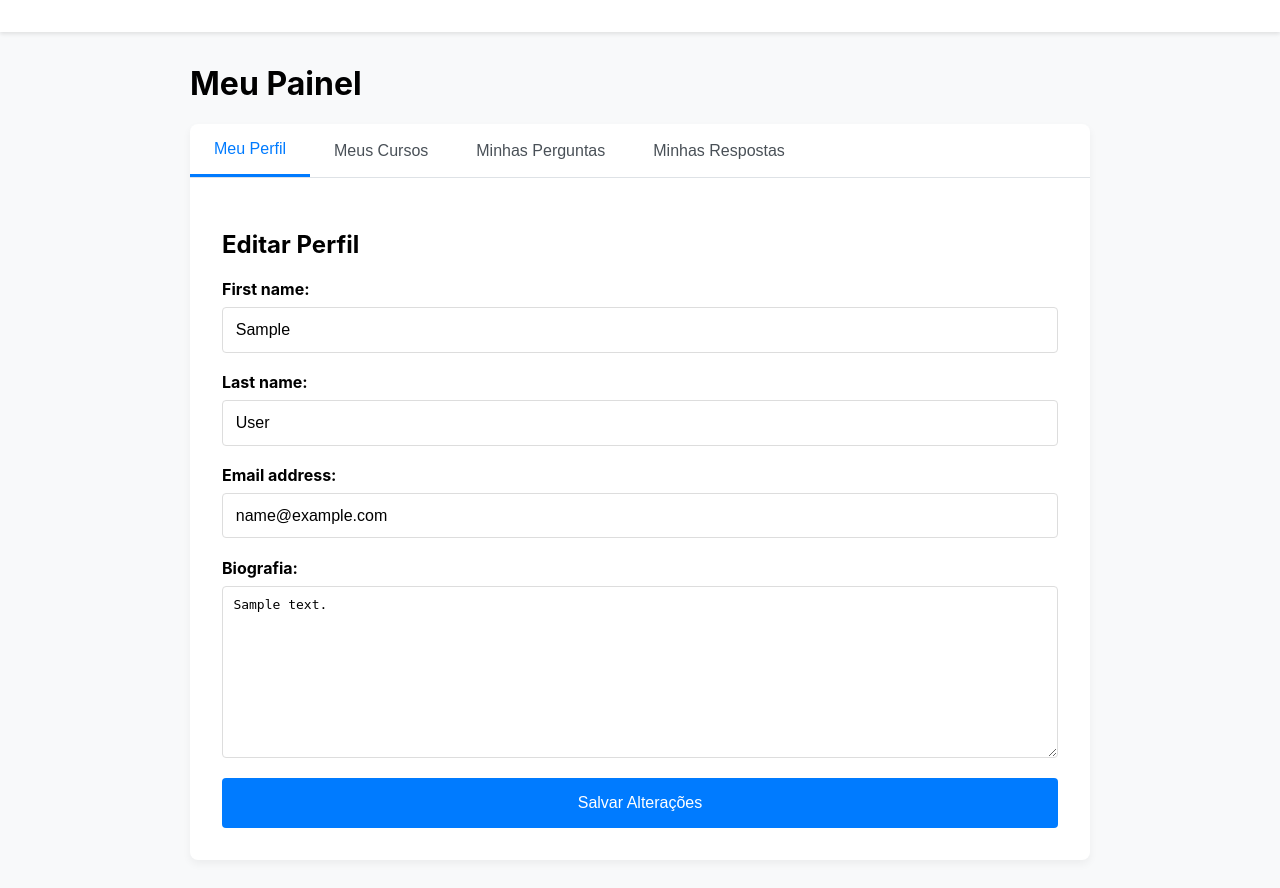
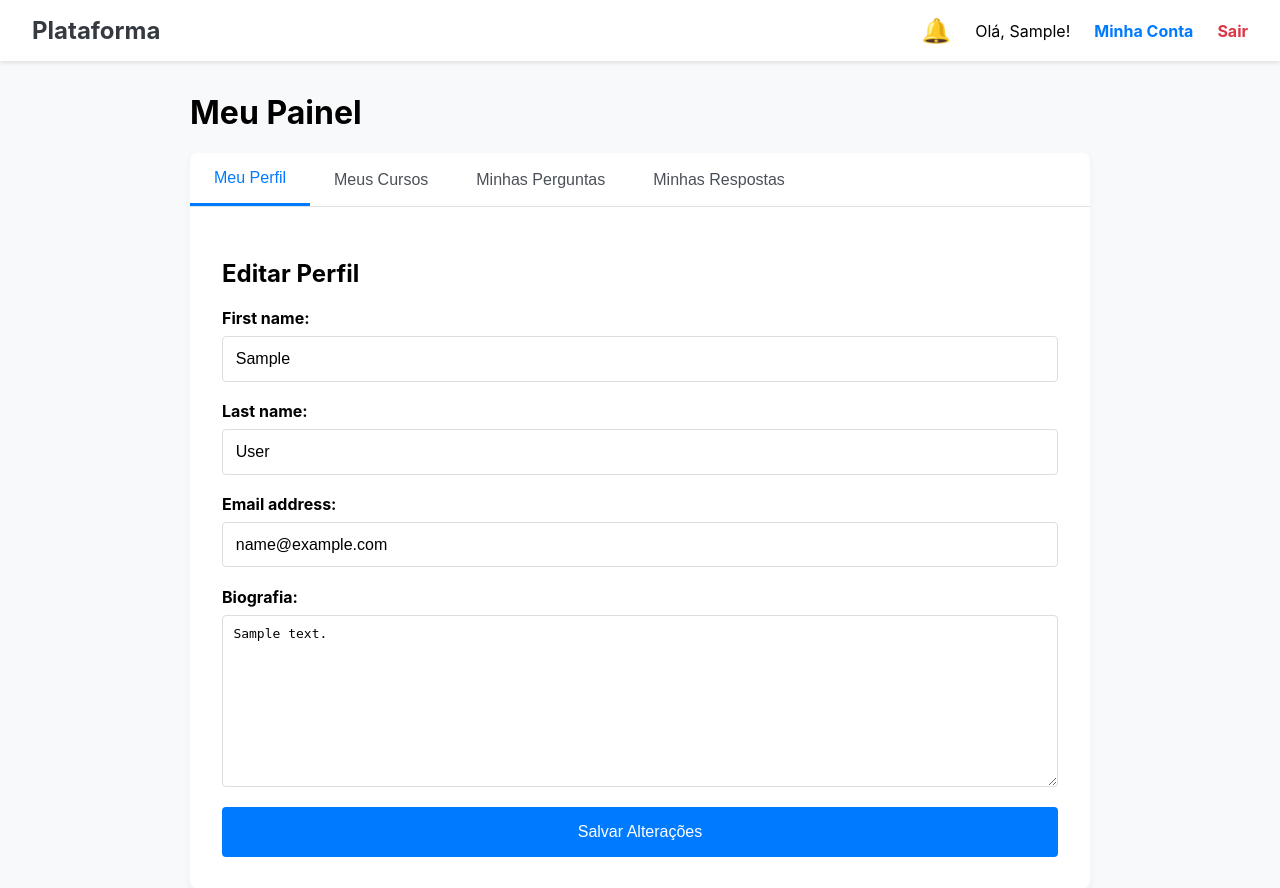
Before and after one commit to leobrda/coursePlatform, a Django app: page /cursos/minha-conta/ in a window 1280 px wide. Shown: the top 888 px of the page. Before the commit the page ends 864 px from the top, so only its background shows below. Run offline with Django 5.2, Linux system fonts and the light colour scheme; a user stored in the database is signed in; tables that the repository leaves empty hold one stand-in row (values such as "Sample post").

```diff
--- a/cursos/templates/cursos/meu_painel.html
+++ b/cursos/templates/cursos/meu_painel.html
@@ -38,11 +38,43 @@
         .activity-item:last-child { border-bottom: none; }
         .activity-item a { text-decoration: none; color: #007bff; }
         .activity-item .meta { font-size: 0.9em; color: #6c757d; }
+
+        /* Estilos para o sino de notificação */
+        .notification-bell { position: relative; }
+        .notification-bell .bell-icon { font-size: 1.5em; color: #6c757d; }
+        .notification-bell .badge {
+            position: absolute;
+            top: -5px;
+            right: -10px;
+            padding: 2px 6px;
+            border-radius: 50%;
+            background-color: #dc3545;
+            color: white;
+            font-size: 0.75em;
+            font-weight: bold;
+        }
     </style>
 </head>
 <body>
 
-    <header class="header"><!-- ... (cabeçalho existente) ... --></header>
+    <header class="header">
+        <div class="logo">
+            <a href="{% url 'home' %}">Plataforma</a>
+        </div>
+        <div class="user-info">
+            {% if user.is_authenticated %}
+                <a href="{% url 'cursos:notificacoes' %}" class="notification-bell">
+                    <span class="bell-icon">🔔</span>
+                    {% if unread_notification_count > 0 %}
+                        <span class="badge">{{ unread_notification_count }}</span>
+                    {% endif %}
+                </a>
+                <span>Olá, {{ user.first_name }}!</span>
+                <a href="{% url 'cursos:meu_painel' %}">Minha Conta</a>
+                <a href="{% url 'cursos:logout' %}" class="logout">Sair</a>
+            {% endif %}
+        </div>
+    </header>
 
     <main class="container">
         <h1>Meu Painel</h1>
```
